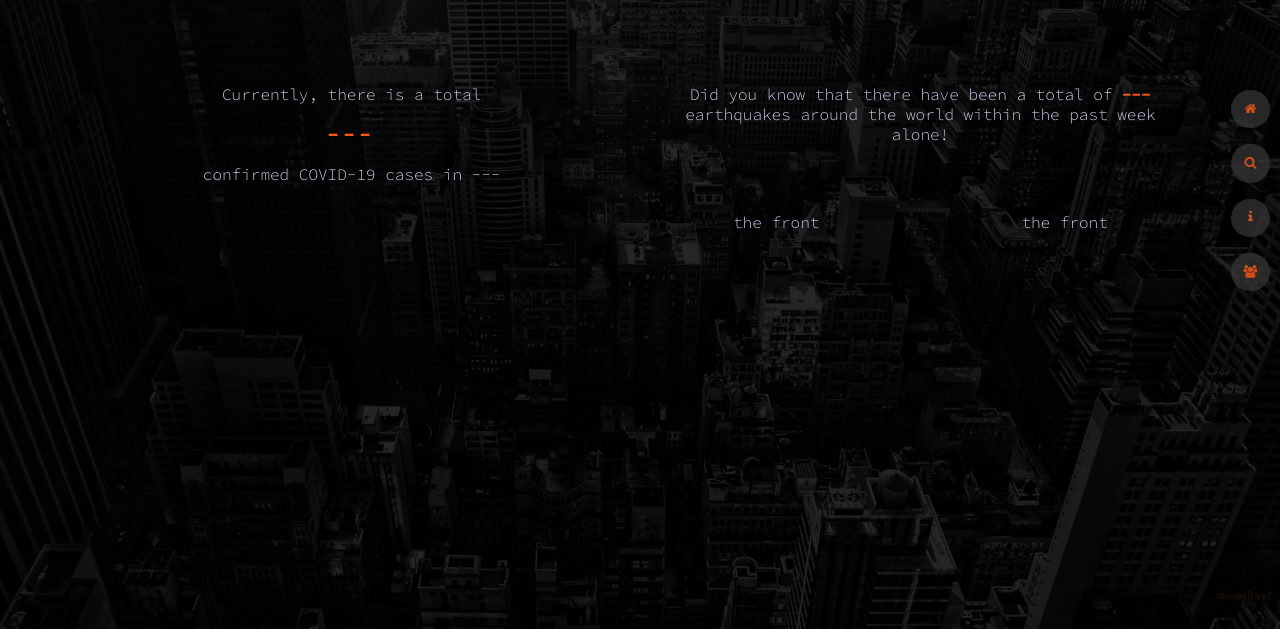
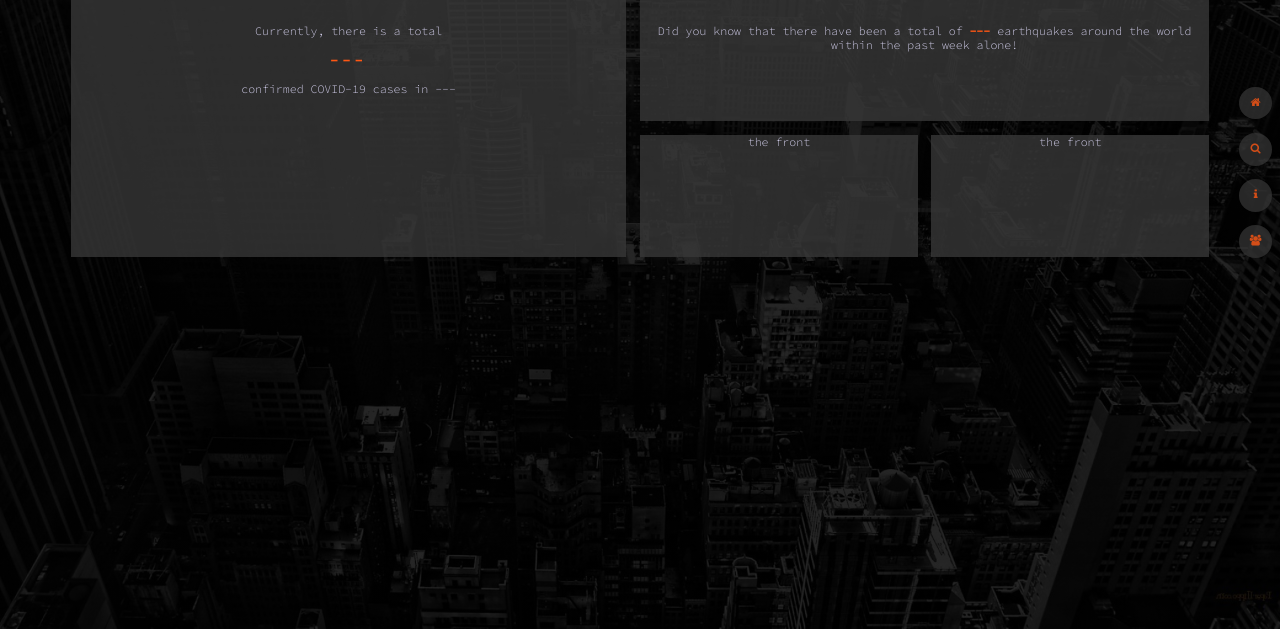
Before and after one commit to MachidoTheKid/D.O.N.T-Website, a plain HTML site: page DONT IP2/index.html in a window 1280 px wide. Shown: the part 171-800 px from the top of the page. Drawn offline with nearby package versions, Linux system fonts and the light colour scheme; some packages are replaced by stand-ins of ours; no server answers.

Commit message:
Revert "Add files via upload"
This reverts commit 83af3ba085ab7f3390f6e9f878710df4f5d0bea6.

```diff
--- a/DONT IP2/internal-resources/css/dark_theme.css
+++ b/DONT IP2/internal-resources/css/dark_theme.css
@@ -32,7 +32,7 @@ body {
     border-radius: 2rem;
 }
 
-.overlay a:nth-child(even) {
+.overlay a:nth-child(even){
     background-color: #d8d4f280;
     color: #383838;
 }
@@ -81,7 +81,7 @@ body {
     transition: 500ms linear;
 }
 
-.btn>a {
+.btn > a{
     color: #FF5714;
     -ms-color: #FF5714;
     -moz-color: #FF5714;
@@ -101,20 +101,14 @@ body {
     -ms-color: white;
     -moz-color: white;
     background-color: rgba(255, 87, 20, 0.2);
-    padding: .5rem;
-    text-align: left;
-
+    -ms-background-color: rgba(255, 87, 20, 0.2);
+    -moz-background-color: rgba(255, 87, 20, 0.2);
 }
 
 .card-2 {
-    flex: 1;
-    font-size: 0.8rem;
-    text-align: left;
     background-color: rgba(56, 56, 56, .7);
     -ms-background-color: rgba(56, 56, 56, .7);
     -moz-background-color: rgba(56, 56, 56, .7);
-    padding: 1rem;
-    margin: .5rem;
 }
 
 .hp-btn {
@@ -137,7 +131,7 @@ body {
     transition: 500ms;
 }
 
-.hp-btn:hover {
+.hp-btn:hover{
     background-color: #ff5714cc;
     -ms-background-color: #ff5714cc;
     -moz-background-color: #ff5714cc;
@@ -146,13 +140,35 @@ body {
     -moz-color: #D8D4F2;
 }
 
+.grid-card1,
+.grid-card2,
+.grid-card3,
+.grid-card4{
+    background-color: #383838cc;
+    -ms-background-color: #383838cc;
+    -moz-background-color: #383838cc;
+}
 
-.grey-card {
-    flex: 1 0 0;
-    font-size: 0.8rem;
-    text-align: left;
-    background-color: rgba(56, 56, 56, .7);
-    box-shadow: 0 0 .125rem .125rem rgba(56, 56, 56, 0.702);
-    padding: 1rem;
-    margin: .5rem;
+.grid-card1 > .back-face{
+    background-color: rgba(255, 87, 20, 0.2);
+    -ms-background-color: rgba(255, 87, 20, 0.2);
+    -moz-background-color: rgba(255, 87, 20, 0.2);
 }
+
+.grid-card2 > .back-face{
+    background-color: rgba(255, 87, 20, 0.2);
+    -ms-background-color: rgba(255, 87, 20, 0.2);
+    -moz-background-color: rgba(255, 87, 20, 0.2);
+}
+
+.grid-card3 > .back-face{
+    background-color: rgba(255, 87, 20, 0.2);
+    -ms-background-color: rgba(255, 87, 20, 0.2);
+    -moz-background-color: rgba(255, 87, 20, 0.2);
+}
+
+.grid-card4 > .back-face{
+    background-color: rgba(255, 87, 20, 0.2);
+    -ms-background-color: rgba(255, 87, 20, 0.2);
+    -moz-background-color: rgba(255, 87, 20, 0.2);
+}
--- a/DONT IP2/internal-resources/css/style.css
+++ b/DONT IP2/internal-resources/css/style.css
@@ -3,7 +3,10 @@
 @import url('https://stackpath.bootstrapcdn.com/font-awesome/4.7.0/css/font-awesome.min.css');
 
 html,
-body {
+body{
+    padding: 0;
+    margin: 0;
+    font-size: 85%;
     font-family: 'Source Code Pro', monospace;
     font-weight: 300;
     scrollbar-width: none;
@@ -97,6 +100,10 @@ header {
     display: flex;
 }
 
+nav{
+    width: 100%;
+}
+
 /*LOGO*/
 .logo,
 .logo h1 {
@@ -129,7 +136,8 @@ header {
     position: absolute;
     height: 100%;
     width: 100%;
-    filter: blur().5rem;
+    filter: blur(.5rem);
+
 }
 
 .nav-menu a {
@@ -204,7 +212,7 @@ nav {
     transform: rotate(45deg) translate(-0.4rem, -0.35rem);
 }
 
-#top h1 {
+#top h1{
     padding: 2rem;
 }
 
@@ -246,19 +254,3 @@ nav {
 #back-btn:hover {
     opacity: 1;
 }
-
-/*Button Functionality style*/
-.functionality p {
-
-    transition: background-color 0.5s ease-out;
-}
-
-.functionality a {
-
-    color: white;
-}
-
-.functionality p:hover {
-
-    background-color: #FF5714;
-}
```
